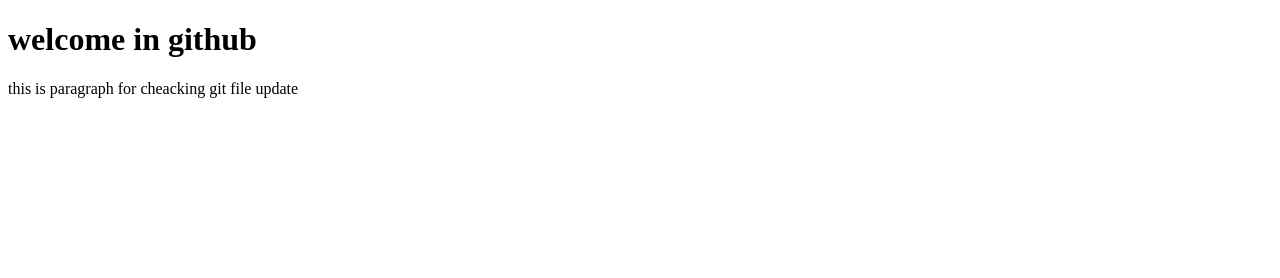
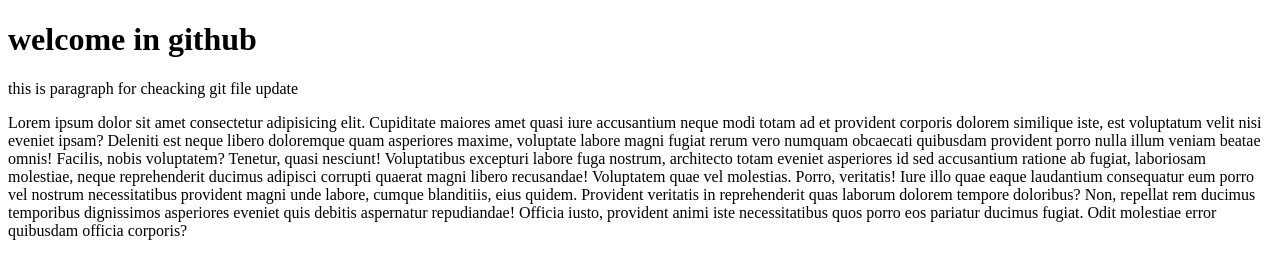
Before and after one commit to Surajkumar01273/mygithubproject, a plain HTML site: page index.html in a window 1280 px wide. Drawn offline with Linux system fonts and the light colour scheme.

Commit message:
index file 1.2

```diff
--- a/index.html
+++ b/index.html
@@ -8,5 +8,10 @@
 <body>
     <h1>welcome in github</h1>
     <p>this is paragraph for cheacking git file update</p>
+    <p>Lorem ipsum dolor sit amet consectetur adipisicing elit. Cupiditate maiores amet quasi iure accusantium neque modi totam ad et provident corporis dolorem similique iste, est voluptatum velit nisi eveniet ipsam?
+    Deleniti est neque libero doloremque quam asperiores maxime, voluptate labore magni fugiat rerum vero numquam obcaecati quibusdam provident porro nulla illum veniam beatae omnis! Facilis, nobis voluptatem? Tenetur, quasi nesciunt!
+    Voluptatibus excepturi labore fuga nostrum, architecto totam eveniet asperiores id sed accusantium ratione ab fugiat, laboriosam molestiae, neque reprehenderit ducimus adipisci corrupti quaerat magni libero recusandae! Voluptatem quae vel molestias.
+    Porro, veritatis! Iure illo quae eaque laudantium consequatur eum porro vel nostrum necessitatibus provident magni unde labore, cumque blanditiis, eius quidem. Provident veritatis in reprehenderit quas laborum dolorem tempore doloribus?
+    Non, repellat rem ducimus temporibus dignissimos asperiores eveniet quis debitis aspernatur repudiandae! Officia iusto, provident animi iste necessitatibus quos porro eos pariatur ducimus fugiat. Odit molestiae error quibusdam officia corporis?</p>
 </body>
 </html>
```
